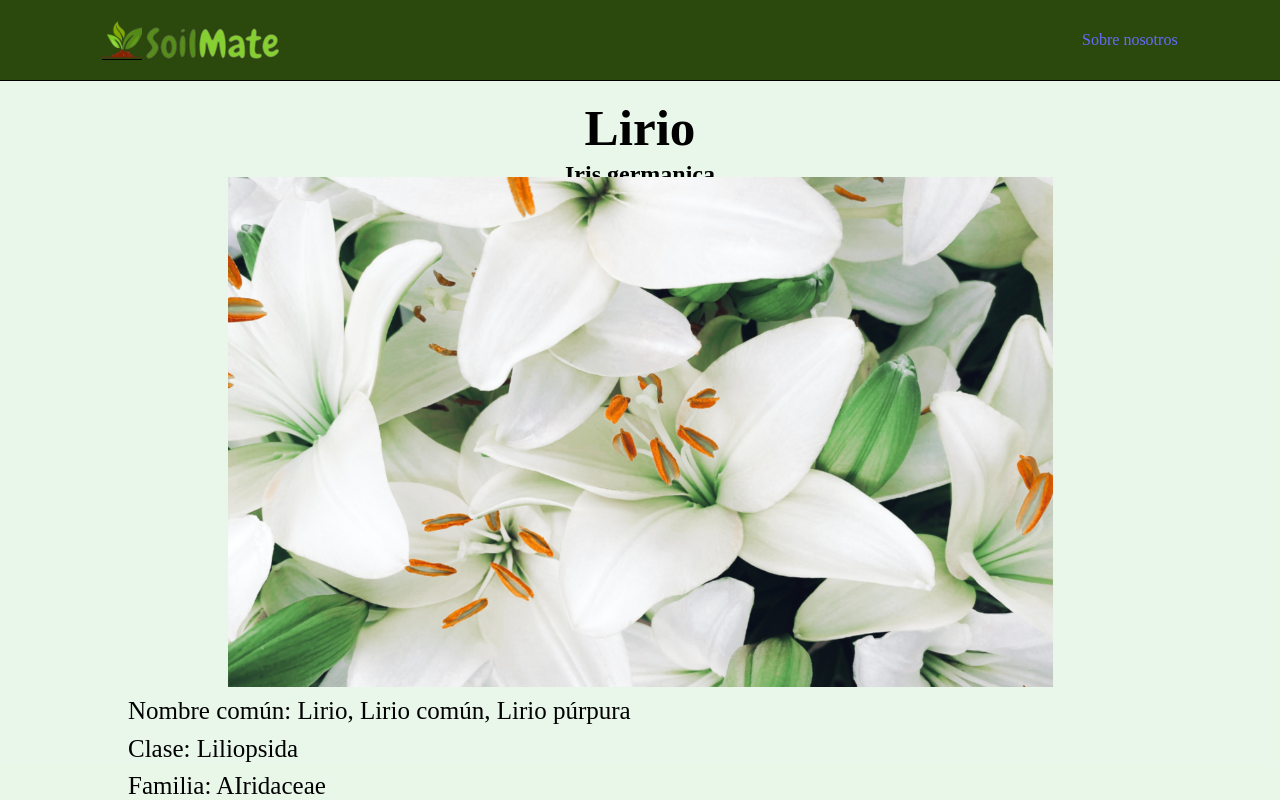
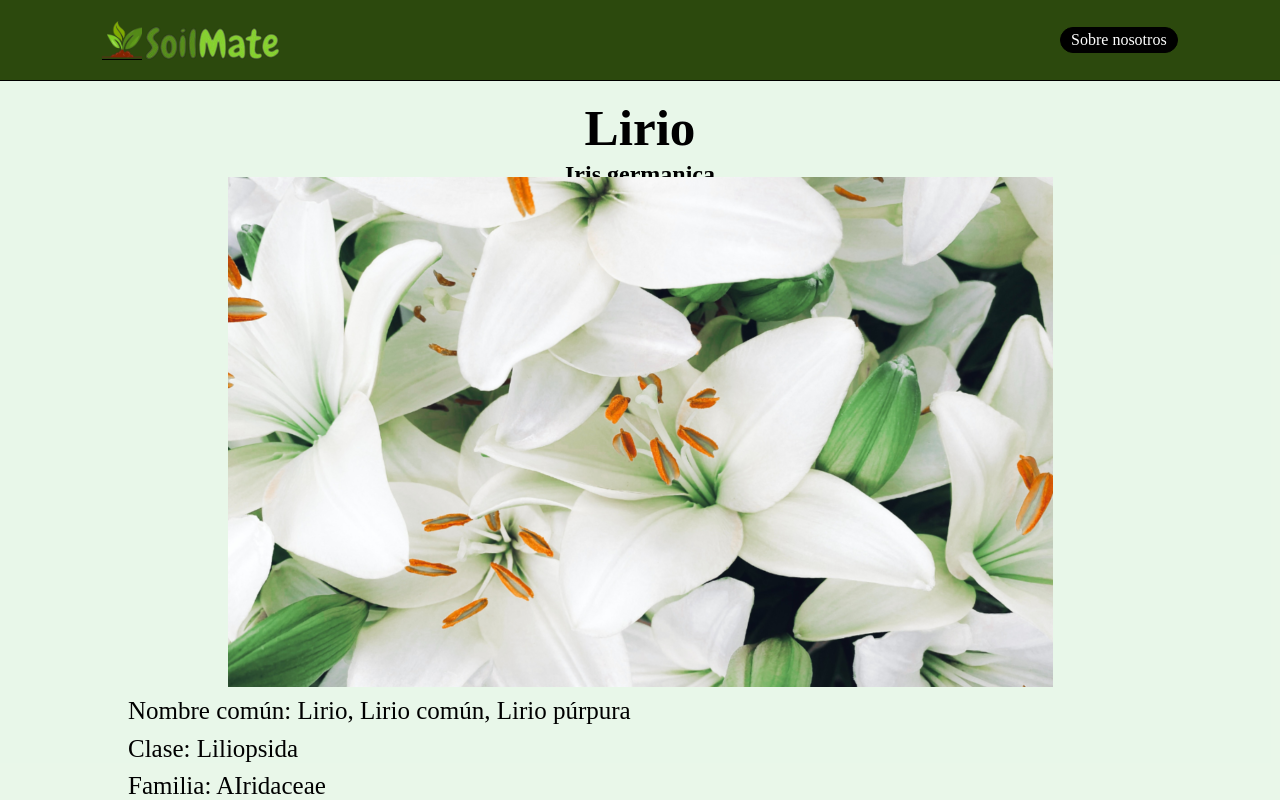
Before and after one commit to MiguelBecerra219/SoilMate, a React (Vite) app: page /ArticuloLirio in a window 1280 px wide. Shown: the top 800 px of the page. Built offline with nearby package versions, Linux system fonts and the light colour scheme.

Commit message:
Arreglo de la barra superior

```diff
--- a/src/css/Home.css
+++ b/src/css/Home.css
@@ -73,14 +73,27 @@
     color: #83cf2d;
 }
 
-.contenedor-boton-header{
-    padding-left: 20px;
+.header .contenedor-links .contenedor-boton-header{
+    border: 1px solid black;
+    border-radius: 30px;
+    background-color: black;
 }
+
+.header .contenedor-links .contenedor-boton-header .link-sobre-nosotros{
+    color: white;
+    padding: 10px;
+}
+
+.header .contenedor-links .contenedor-boton-header .link-sobre-nosotros:hover{
+    color: #83cf2d;
+}
+
+
 
 @media(min-width: 100px){
     .header .contenedor-logo{
-        width: 20px;
-        height: 20px;
+        width: 30px;
+        height: 30px;
     }
 
     .header .contenedor-logo2{
```
